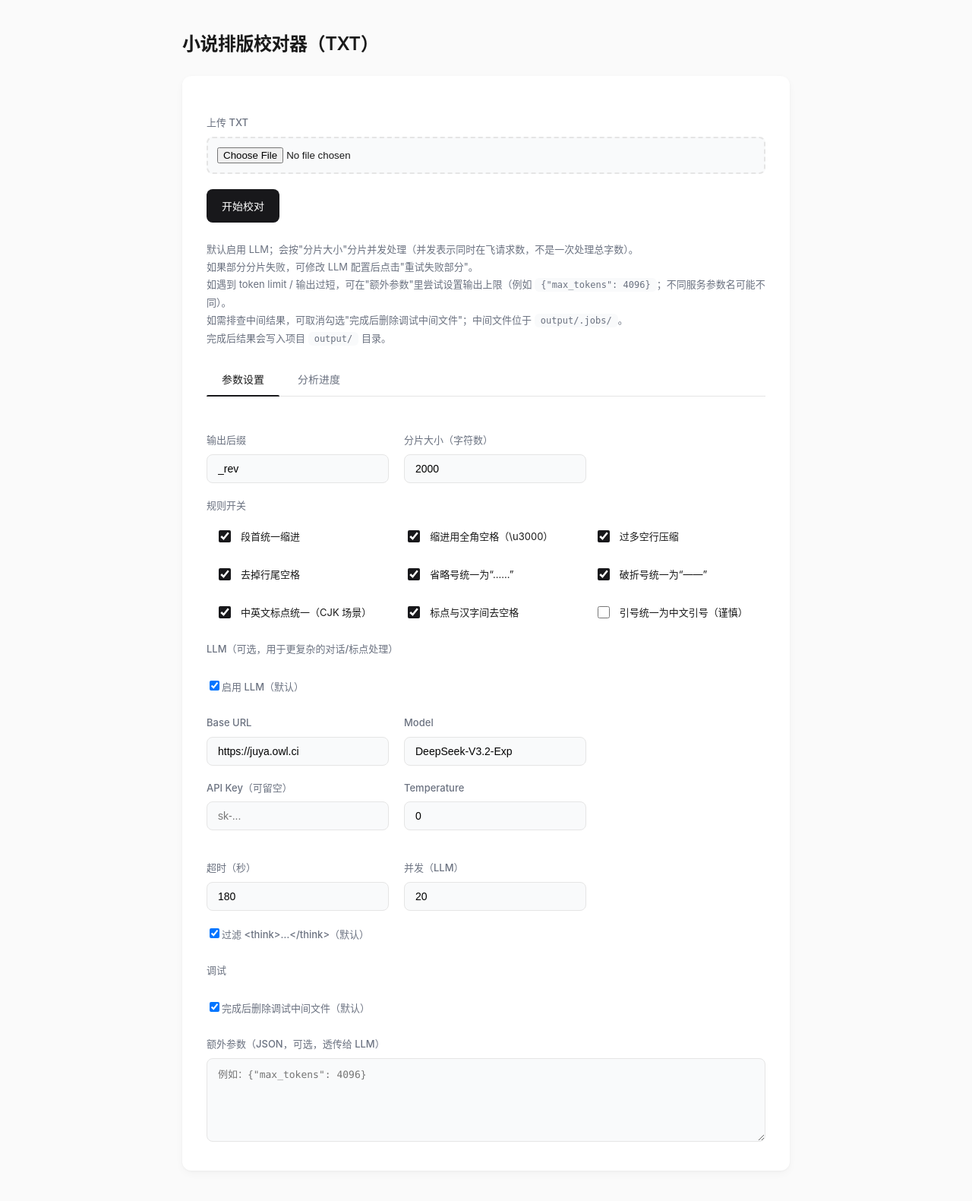
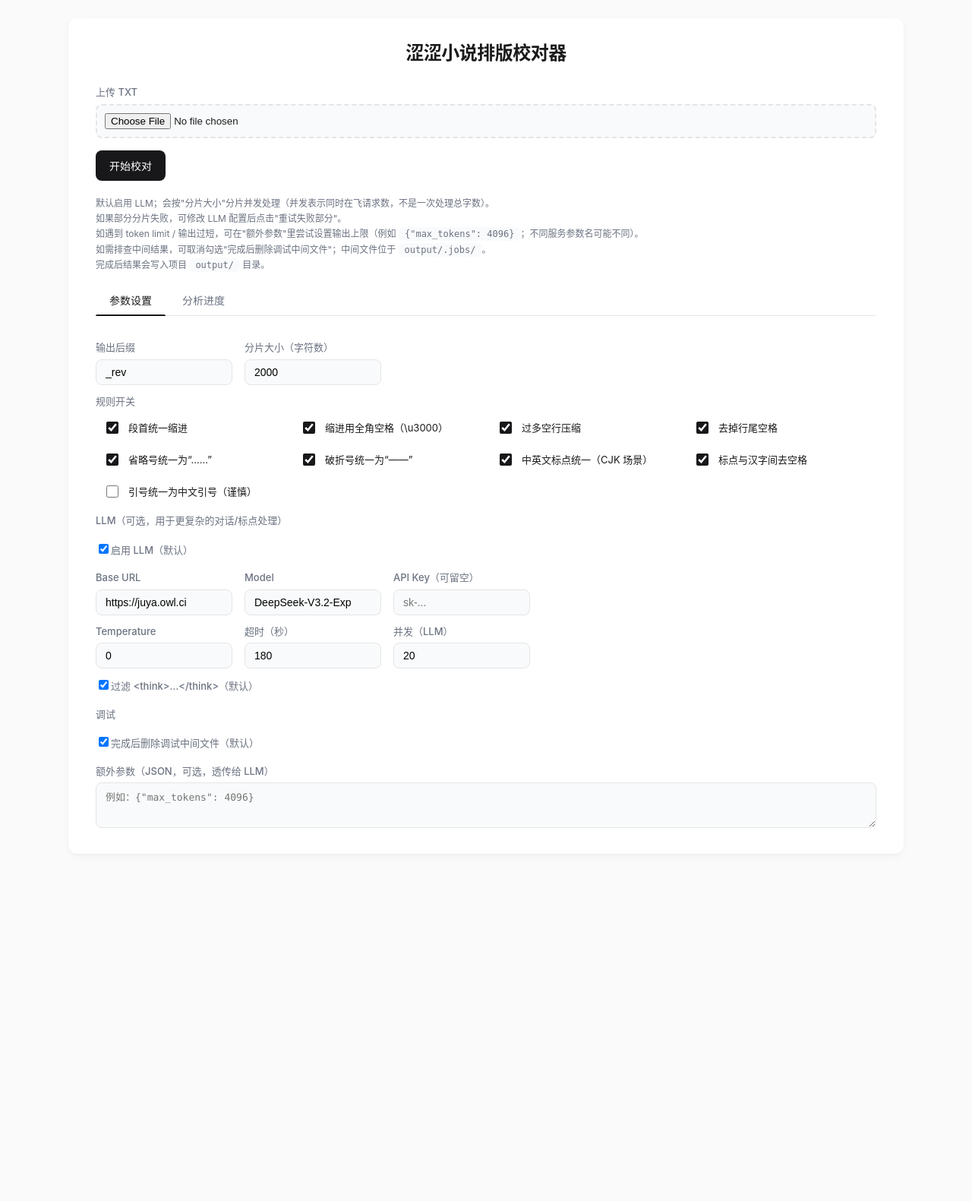
Before and after one commit to zhu-jl18/novel-proofer, a FastAPI app: page / in a window 1280 px wide. Shown: the whole page at 76% size. After the commit the page ends 1090 px from the top, so only its background shows below. Run offline with FastAPI, Linux system fonts and the light colour scheme.

Commit message:
style(ui): update title and compact layout

```diff
--- a/templates/index.html
+++ b/templates/index.html
@@ -3,7 +3,7 @@
 <head>
   <meta charset="utf-8" />
   <meta name="viewport" content="width=device-width, initial-scale=1" />
-  <title>小说排版校对器（TXT）</title>
+  <title>涩涩小说排版校对器</title>
   <style>
     :root {
       --bg: #fafafa;
@@ -21,26 +21,26 @@
     }
 
     * { box-sizing: border-box; }
-    body { font-family: -apple-system, BlinkMacSystemFont, "Segoe UI", Roboto, "Noto Sans CJK SC", "Microsoft YaHei", sans-serif; margin: 0; padding: 40px 24px; background: var(--bg); color: var(--text); line-height: 1.5; }
-    .wrap { max-width: 800px; margin: 0 auto; }
-    h1 { font-size: 1.5rem; font-weight: 600; margin: 0 0 24px; letter-spacing: -0.02em; }
-    .card { background: var(--card); border-radius: var(--radius); padding: 32px; box-shadow: var(--shadow); }
+    body { font-family: -apple-system, BlinkMacSystemFont, "Segoe UI", Roboto, "Noto Sans CJK SC", "Microsoft YaHei", sans-serif; margin: 0; padding: 24px; background: var(--bg); color: var(--text); line-height: 1.5; }
+    .wrap { max-width: 1100px; margin: 0 auto; }
+    h1 { font-size: 1.5rem; font-weight: 600; margin: 0 0 24px; letter-spacing: -0.02em; text-align: center; color: var(--text); }
+    .card { background: var(--card); border-radius: var(--radius); padding: 28px 36px; box-shadow: var(--shadow); }
 
-    .row { display: flex; gap: 20px; flex-wrap: wrap; }
-    label { display: block; font-size: 13px; color: var(--text-muted); margin: 20px 0 8px; font-weight: 500; }
-    input[type="text"], input[type="number"] { width: 240px; padding: 10px 14px; border: 1px solid var(--border); border-radius: var(--radius-sm); background: var(--input-bg); font-size: 14px; transition: border-color .15s, box-shadow .15s; }
+    .row { display: flex; gap: 16px; flex-wrap: wrap; }
+    label { display: block; font-size: 13px; color: var(--text-muted); margin: 12px 0 5px; font-weight: 500; }
+    input[type="text"], input[type="number"] { width: 180px; padding: 8px 12px; border: 1px solid var(--border); border-radius: var(--radius-sm); background: var(--input-bg); font-size: 14px; transition: border-color .15s, box-shadow .15s; }
     input[type="text"]:focus, input[type="number"]:focus { outline: none; border-color: var(--accent); box-shadow: 0 0 0 3px rgba(24,24,27,.08); }
-    textarea { width: 100%; padding: 10px 14px; border: 1px solid var(--border); border-radius: var(--radius-sm); background: var(--input-bg); font-size: 13px; font-family: "SF Mono", Consolas, monospace; transition: border-color .15s, box-shadow .15s; resize: vertical; min-height: 110px; }
+    textarea { width: 100%; padding: 8px 12px; border: 1px solid var(--border); border-radius: var(--radius-sm); background: var(--input-bg); font-size: 13px; font-family: "SF Mono", Consolas, monospace; transition: border-color .15s, box-shadow .15s; resize: vertical; min-height: 60px; }
     textarea:focus { outline: none; border-color: var(--accent); box-shadow: 0 0 0 3px rgba(24,24,27,.08); }
-    input[type="file"] { width: 100%; padding: 12px; border: 2px dashed var(--border); border-radius: var(--radius-sm); background: var(--input-bg); cursor: pointer; transition: border-color .15s; }
+    input[type="file"] { width: 100%; padding: 10px; border: 2px dashed var(--border); border-radius: var(--radius-sm); background: var(--input-bg); cursor: pointer; transition: border-color .15s; }
     input[type="file"]:hover { border-color: #ccc; }
 
-    .checks { display: grid; grid-template-columns: repeat(auto-fit, minmax(220px, 1fr)); gap: 12px; margin-top: 12px; }
-    .checks label { margin: 0; display: flex; gap: 10px; align-items: center; font-weight: 400; color: var(--text); cursor: pointer; padding: 8px 12px; border-radius: var(--radius-sm); transition: background .15s; }
+    .checks { display: grid; grid-template-columns: repeat(auto-fit, minmax(200px, 1fr)); gap: 8px; margin-top: 8px; }
+    .checks label { margin: 0; display: flex; gap: 10px; align-items: center; font-weight: 400; color: var(--text); cursor: pointer; padding: 6px 10px; border-radius: var(--radius-sm); transition: background .15s; }
     .checks label:hover { background: var(--input-bg); }
     .checks input[type="checkbox"] { width: 16px; height: 16px; accent-color: var(--accent); }
 
-    button { margin-top: 20px; padding: 12px 20px; border: none; border-radius: var(--radius-sm); background: var(--accent); color: #fff; font-size: 14px; font-weight: 500; cursor: pointer; transition: background .15s, transform .1s; }
+    button { margin-top: 16px; padding: 10px 18px; border: none; border-radius: var(--radius-sm); background: var(--accent); color: #fff; font-size: 14px; font-weight: 500; cursor: pointer; transition: background .15s, transform .1s; }
     button:hover { background: var(--accent-hover); }
     button:active { transform: scale(0.98); }
     button:disabled { opacity: 0.5; cursor: not-allowed; }
@@ -48,8 +48,8 @@
     .ghost { background: transparent; color: var(--accent); border: 1px solid var(--border); }
     .ghost:hover { background: var(--input-bg); border-color: #ccc; }
 
-    .hint { color: var(--text-muted); font-size: 13px; margin-top: 24px; line-height: 1.8; }
-    .out { margin-top: 20px; padding: 16px; background: var(--input-bg); border-radius: var(--radius-sm); }
+    .hint { color: var(--text-muted); font-size: 12px; margin-top: 20px; line-height: 1.7; }
+    .out { margin-top: 16px; padding: 14px; background: var(--input-bg); border-radius: var(--radius-sm); }
     .out pre { white-space: pre-wrap; margin: 0; font-size: 13px; font-family: "SF Mono", Consolas, monospace; }
     code { background: var(--input-bg); padding: 2px 8px; border-radius: 6px; font-size: 12px; }
 
@@ -58,8 +58,8 @@
     .meta { display: flex; justify-content: space-between; font-size: 13px; color: var(--text-muted); margin-top: 12px; }
 
     /* Tabs */
-    .tabs { display: flex; gap: 4px; margin-bottom: 28px; border-bottom: 1px solid var(--border); }
-    .tab-btn { padding: 12px 20px; border: none; background: none; cursor: pointer; font-size: 14px; color: var(--text-muted); position: relative; transition: color .15s; font-weight: 500; }
+    .tabs { display: flex; gap: 4px; margin-bottom: 20px; border-bottom: 1px solid var(--border); }
+    .tab-btn { padding: 10px 18px; border: none; background: none; cursor: pointer; font-size: 14px; color: var(--text-muted); position: relative; transition: color .15s; font-weight: 500; }
     .tab-btn:hover { color: var(--text); background: var(--input-bg); }
     .tab-btn.active { color: var(--text); }
     .tab-btn.active::after { content: ''; position: absolute; bottom: -1px; left: 0; right: 0; height: 2px; background: var(--accent); border-radius: 2px 2px 0 0; }
@@ -106,8 +106,8 @@
 </head>
 <body>
   <div class="wrap">
-    <h1>小说排版校对器（TXT）</h1>
     <div class="card">
+      <h1>涩涩小说排版校对器</h1>
       <form id="mainForm" action="#" method="post" enctype="multipart/form-data">
       <label>上传 TXT</label>
       <input name="file" type="file" accept=".txt,text/plain" required />
@@ -190,12 +190,12 @@
             <label>Model</label>
             <input name="llm_model" type="text" value="DeepSeek-V3.2-Exp" />
           </div>
-        </div>
-        <div class="row">
           <div>
             <label>API Key（可留空）</label>
             <input name="llm_api_key" type="text" placeholder="sk-..." />
           </div>
+        </div>
+        <div class="row">
           <div>
             <label>Temperature</label>
             <input name="llm_temperature" type="number" step="0.1" value="0" />
```
